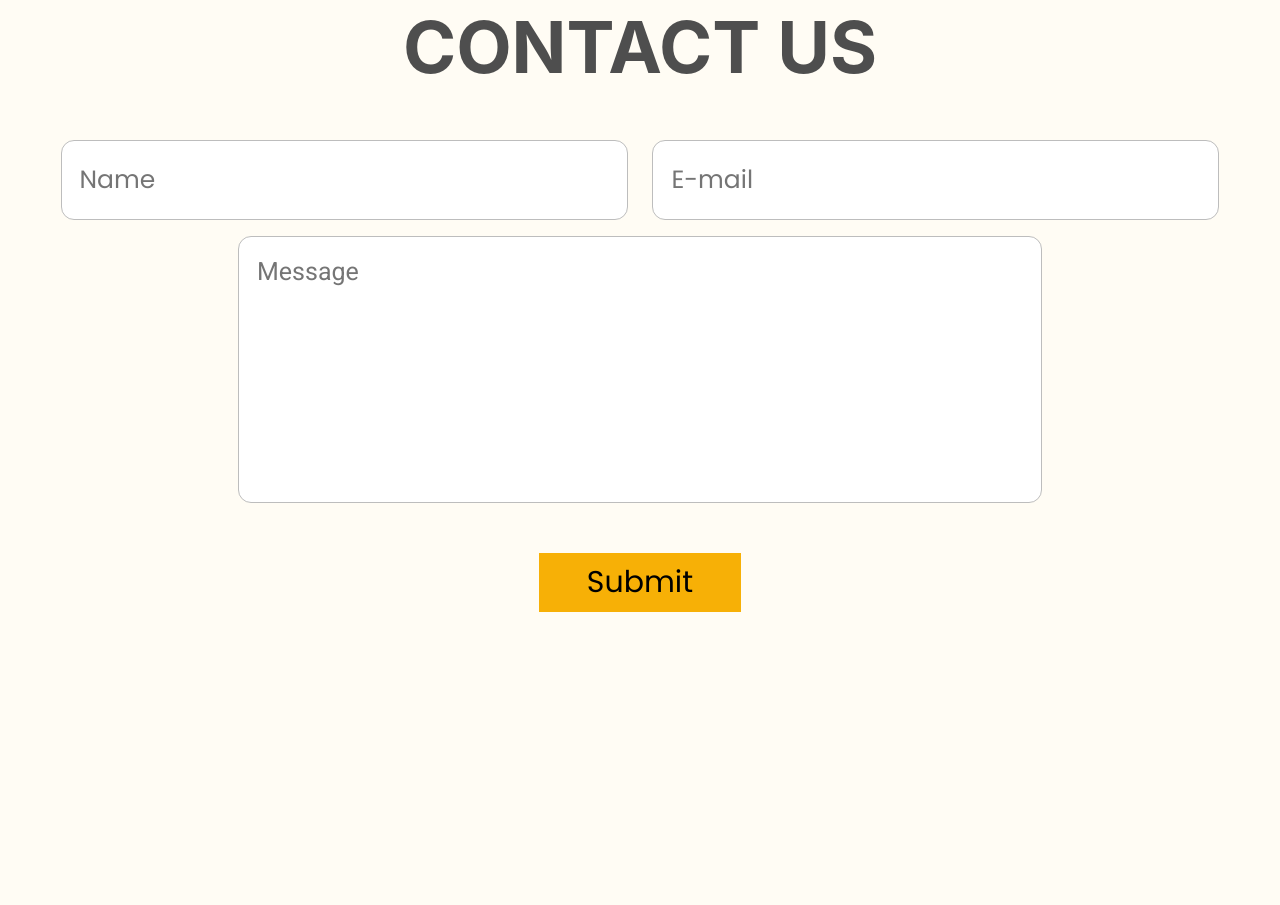
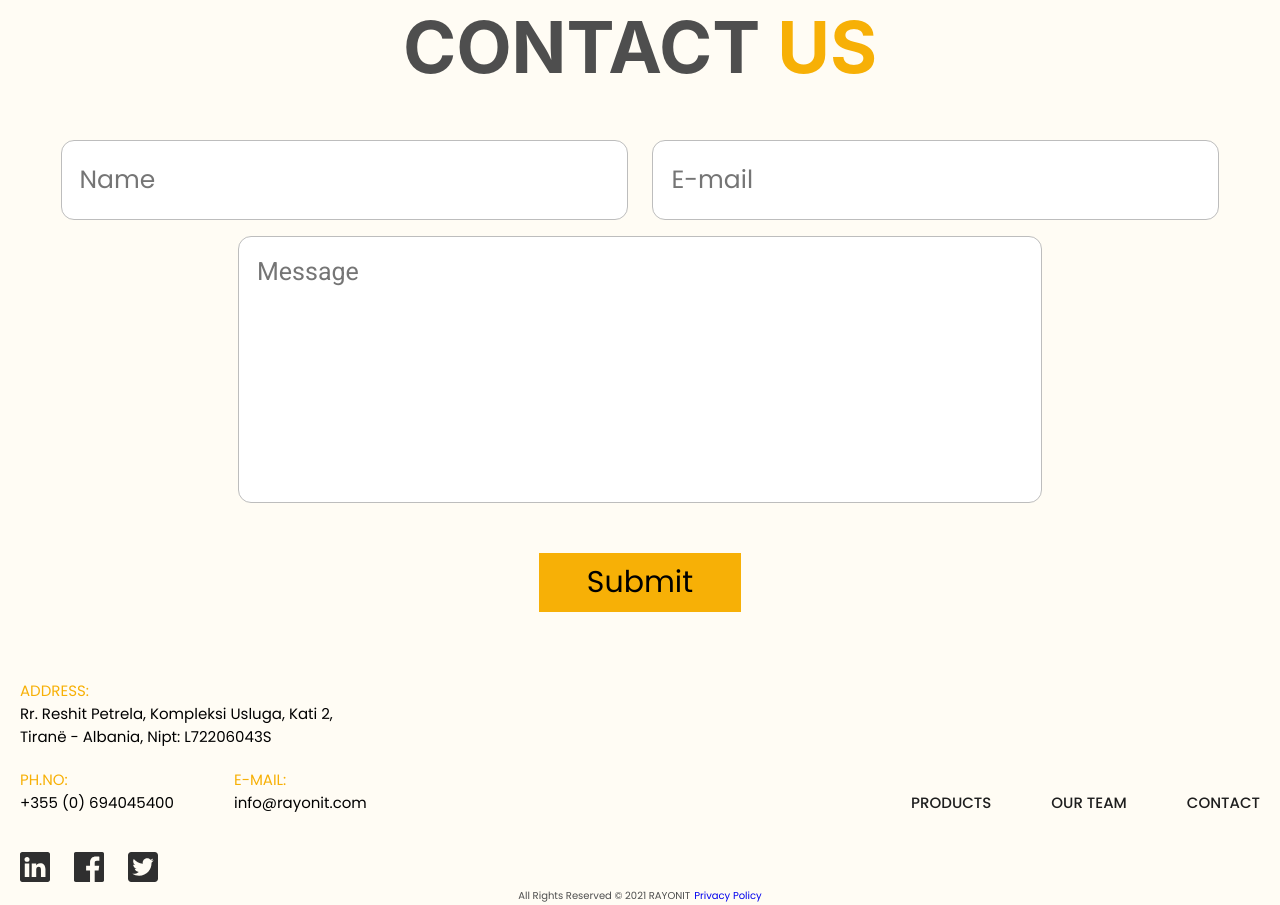
Before and after one commit to Coldrainxx/rayonit, a plain HTML site: page index.html in a window 1280 px wide. Shown: the part 5678-6583 px from the top of the page. Before the commit the page ends 6290 px from the top, so only its background shows below. Drawn offline with Linux system fonts and the light colour scheme; a web font is replaced by a local one.

Commit message:
added footer

```diff
--- a/css/main.css
+++ b/css/main.css
@@ -93,7 +93,6 @@ body{
 .about-title {
     font-weight: 700;
     font-size: 39px;
-    color: #F7B006;
     margin-bottom: 39px;
 }
 .about-text {
@@ -150,7 +149,6 @@ body{
     font-family: 'SF Pro Text', sans-serif;
     font-size: 72px;
     font-weight: 500;
-    color: #F7B006;
 }
 .customers-number {
     margin-top: 10px;
@@ -319,3 +317,37 @@ body{
     font-family: 'Poppins', sans-serif;
     font-size: 30px;
 }
+.footer{
+    font-family: 'Poppins', sans-serif;
+    font-size: 15px;
+}
+.address {
+    margin-top: 67px;
+}
+.footer-contacts {
+    margin-top: 20px;
+    display: flex;
+    column-gap: 60px    ;
+}
+.space{
+    display: flex;
+    justify-content: space-between;
+    align-items: flex-end;
+}
+.socials{
+    margin-top: 38px;
+}
+.social + .social{
+    margin-left: 20px;
+}
+.policy{
+    text-align: center;
+}
+.policy p{
+    color:#4E4E4E;
+    font-size: 10px;
+    display: inline-block;
+}
+.policy p + .policy p{
+    margin-left: 5px;
+}
--- a/index.html
+++ b/index.html
@@ -35,17 +35,17 @@
             <div class="about-us">
                 <div class="about-item">
                     <img src="./images/rocket.svg" alt="rocket" class="about-img">
-                    <h3 class="about-title">From Zero to One</h3>
+                    <h3 class="about-title yellow">From Zero to One</h3>
                     <p class="about-text">We are an Information and Communication Technology (ICT) company specialized in the design and development of management systems. We combine vertical market expertise with the advantages from innovative technologies, such as Big Data, Social Networking, Cloud Computing, to optimize and integrate processes, applications and devices for customer service.</p>
                 </div>
                 <div class="about-item">
                     <img src="./images/lightning.svg" alt="lightning" class="about-img">
-                    <h3 class="about-title">Our Level Up</h3>
+                    <h3 class="about-title yellow">Our Level Up</h3>
                     <p class="about-text">The presence of professionalism coming from the consulting sector and from the most established system integrators, with experience of know-how and complementary backgrounds, has allowed us to create a close, dynamic and reactive team. We believe that innovation is a key for increasing knowledge and developing new business opportunities.</p>
                 </div>
                 <div class="about-item">
                     <img src="./images/heart.svg" alt="heart" class="about-img heart">
-                    <h3 class="about-title">Your Satisfaction</h3>
+                    <h3 class="about-title yellow">Your Satisfaction</h3>
                     <p class="about-text">We experiment with new technologies in our Industry, creating intuitive  and easy-to-use tools, improving user’s experience.  We support companies in this new way  of interpreting the network, helping them to      find new business models and providing them with   a domain of new solutions available today.</p>
                 </div>
             </div>
@@ -76,12 +76,12 @@
                 </div>
                 <div class="total-projects">
                     <p class="text"><span class="yellow">TOTAL</span> PROJECTS </p>
-                    <p class="number">82</p>
+                    <p class="number yellow">82</p>
                 </div>
                 <div class="customers-number">
                     <p class="text"><span class="yellow">SATISFIED
                     </span> CUSTOMERS </p>
-                    <p class="number">47</p>
+                    <p class="number yellow">47</p>
                 </div>
             </div>
         </div>
@@ -145,14 +145,49 @@
     </section>
     <section class="contact">
         <div class="container">
-            <h2 class="section-title">CONTACT US</h2>
+            <h2 class="section-title">CONTACT <span class="yellow">US</span></h2>
             <div class="contact-form">
                 <input type="text" class="name" placeholder="Name">
                 <input type="email" class="name" placeholder="E-mail">
                 <input type="text" class="message" placeholder="Message">
             </div>
-            <button href="" class="submit-button">Submit</button>
+            <button href="#!" class="submit-button" type="submit">Submit</button>
         </div>
     </section>
+    <footer class="footer">
+        <div class="container">
+            <div class="address">
+                <p class="address-title yellow">ADDRESS:</p>
+                <p class="address-text">Rr. Reshit Petrela, Kompleksi Usluga, Kati 2,<br> Tiranë - Albania, Nipt: L72206043S
+                </p>
+            </div>
+            <div class="space">
+                <div class="footer-contacts">
+                    <div class="phone-number">
+                        <p class="yellow">PH.NO:</p>
+                        <p>+355 (0) 694045400</p>
+                    </div>
+                    <div class="e-mail">
+                        <p class="yellow">E-MAIL:</p>
+                        <p>info@rayonit.com</p>
+                    </div>
+                </div>
+                <div class="nav-items">
+                    <a href="#!" class="nav-link">Products</a>
+                    <a href="#!" class="nav-link">Our Team</a>
+                    <a href="#!" class="nav-link">Contact</a>
+                </div>
+            </div>
+            <div class="socials">
+                <a href="#!" class="social"><img src="./images/linkedin.svg" alt="LinkedIn" ></a>
+                <a href="#!" class="social"><img src="./images/facebook.svg" alt="Facebook" ></a>
+                <a href="#!" class="social"><img src="./images/twitter.svg" alt="Twitter" ></a>
+            </div>
+            <div class="policy">
+                <p>All Rights Reserved © 2021 RAYONIT</p>
+                <p><a href="#!">Privacy  Policy</a></p>
+            </div>
+        </div>
+    </footer>
 </body>
 </html>
```
